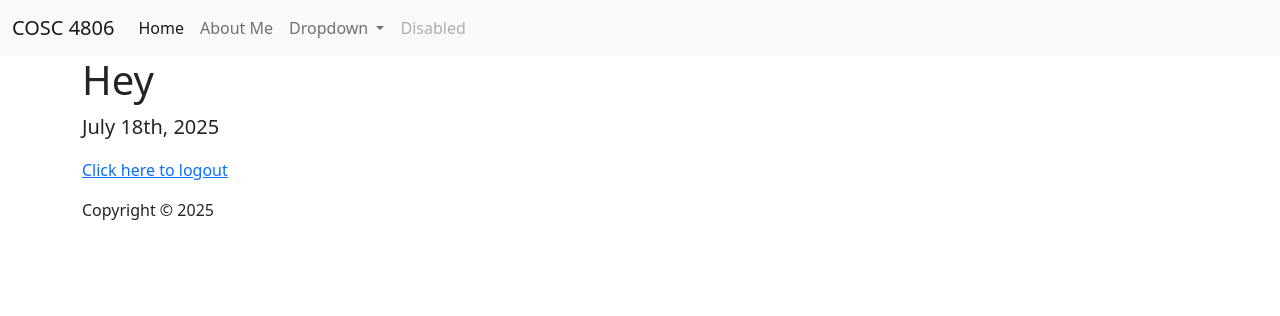
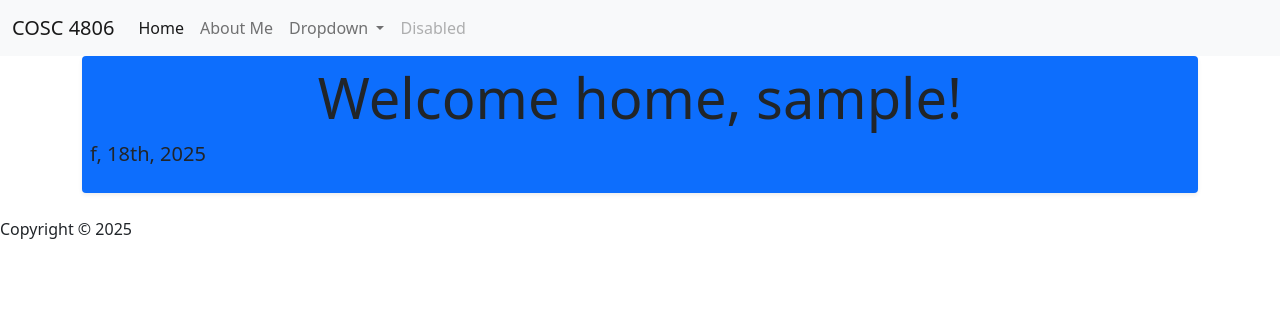
Before and after one commit to TestMatt128/COSC-4806-Assignment-5, a PHP site: page /home in a window 1280 px wide. Shown: the top 316 px of the page. Run offline with PHP 8.4, Linux system fonts and the light colour scheme; the visitor is signed in with stand-in values (Sample User, id 1); data that the repository does not hold is empty.

Commit message:
Setting up indexes

```diff
--- a/app/views/home/index.php
+++ b/app/views/home/index.php
@@ -1,17 +1,8 @@
 <?php require_once 'app/views/templates/header.php' ?>
 <div class="container">
-    <div class="page-header" id="banner">
-        <div class="row">
-            <div class="col-lg-12">
-                <h1>Hey</h1>
-                <p class="lead"> <?= date("F jS, Y"); ?></p>
-            </div>
-        </div>
-    </div>
-
-    <div class="row">
-        <div class="col-lg-12">
-            <p> <a href="/logout">Click here to logout</a></p>
+    <div class="page-header bg-primary text grey p-2 rounded shadow-sm mb-4">
+        <h1 class="display-4 text-center">Welcome home, <?=htmlspecialchars($_SESSION['username']) ?? 'Guest'?>!</h1>
+        <p class="lead"><?=date("f, jS, Y");?></p></p>
         </div>
     </div>
 
```
